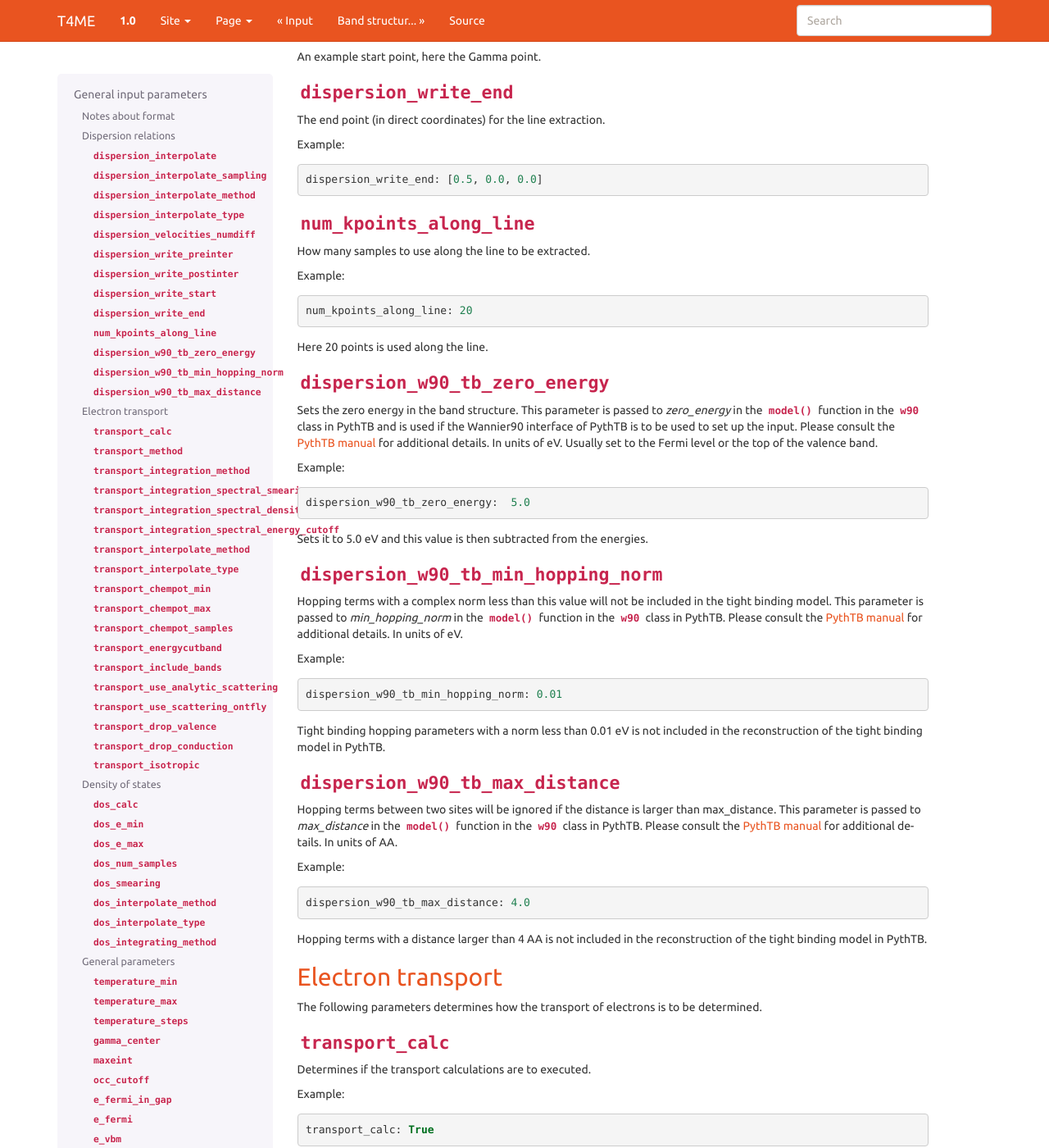
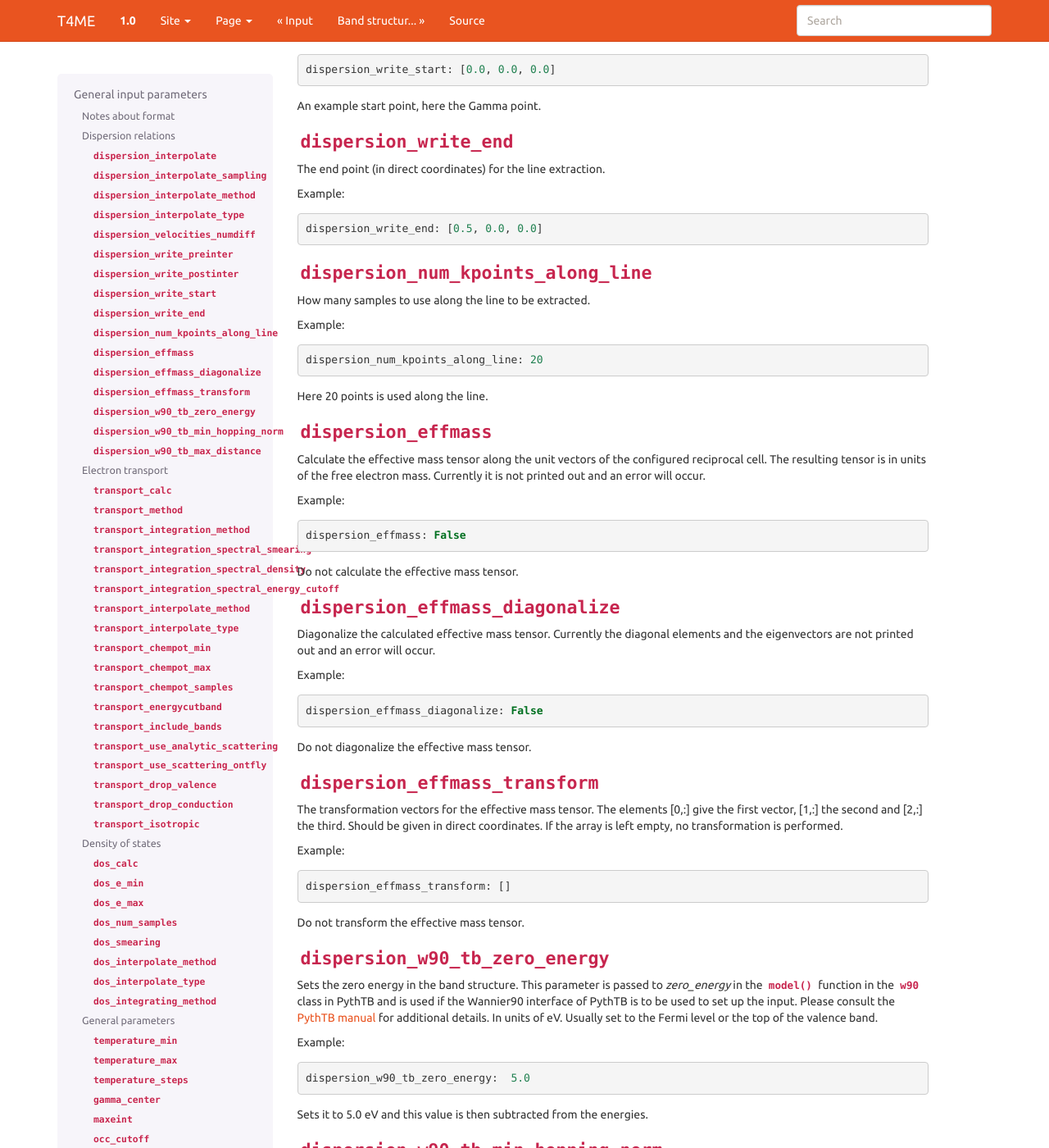
Before and after one commit to espenfl/t4me, a Sphinx documentation site: the page built from docs/gparameters.rst, in a window 1280 px wide and 1400 px high, scrolled down 3504 px. Shown: the whole window at 82% size. Built offline with Sphinx 7.4.7, drawn with Linux system fonts in a browser that asks for light colours; formulas are drawn with MathJax 3; some of the changed text lies outside the part shown.

Commit message:
Added a few more details to the effective mass routine. Currently untested. Also updated the documentation

```diff
--- a/docs/gparameters.rst
+++ b/docs/gparameters.rst
@@ -136,16 +136,57 @@
 
    dispersion_write_end: [0.5, 0.0, 0.0]
 
-``num_kpoints_along_line``
+``dispersion_num_kpoints_along_line``
 ~~~~~~~~~~~~~~~~~~~~~~~~~~
 How many samples to use along the line to be extracted.
 
 Example:
 ::
 
-   num_kpoints_along_line: 20
+   dispersion_num_kpoints_along_line: 20
 
 Here 20 points is used along the line.
+
+``dispersion_effmass``
+~~~~~~~~~~~~~~~~~~~~~~
+Calculate the effective mass tensor along the unit vectors
+of the configured reciprocal cell. The resulting tensor
+is in units of the free electron mass. Currently it is not
+printed out and an error will occur.
+
+Example:
+::
+
+   dispersion_effmass: False
+
+Do not calculate the effective mass tensor.
+
+``dispersion_effmass_diagonalize``
+~~~~~~~~~~~~~~~~~~~~~~~~~~~~~~~~~~
+Diagonalize the calculated effective mass tensor. Currently
+the diagonal elements and the eigenvectors are not printed
+out and an error will occur.
+
+Example:
+::
+
+   dispersion_effmass_diagonalize: False
+
+Do not diagonalize the effective mass tensor.
+
+``dispersion_effmass_transform``
+~~~~~~~~~~~~~~~~~~~~~~~~~~~~~~~~
+The transformation vectors for the effective mass tensor.
+The elements [0,:] give the first vector, [1,:] the second
+and [2,:] the third. Should be given in direct coordinates.
+If the array is left empty, no transformation is performed.
+
+Example:
+::
+
+   dispersion_effmass_transform: []
+
+Do not transform the effective mass tensor.
 
 ``dispersion_w90_tb_zero_energy``
 ~~~~~~~~~~~~~~~~~~~~~~~~~~~~~~~~~
```
Also changed, not shown: bandstructure.py (+17 -3 lines), t4me.py (+10 -0 lines), 1 other file.
